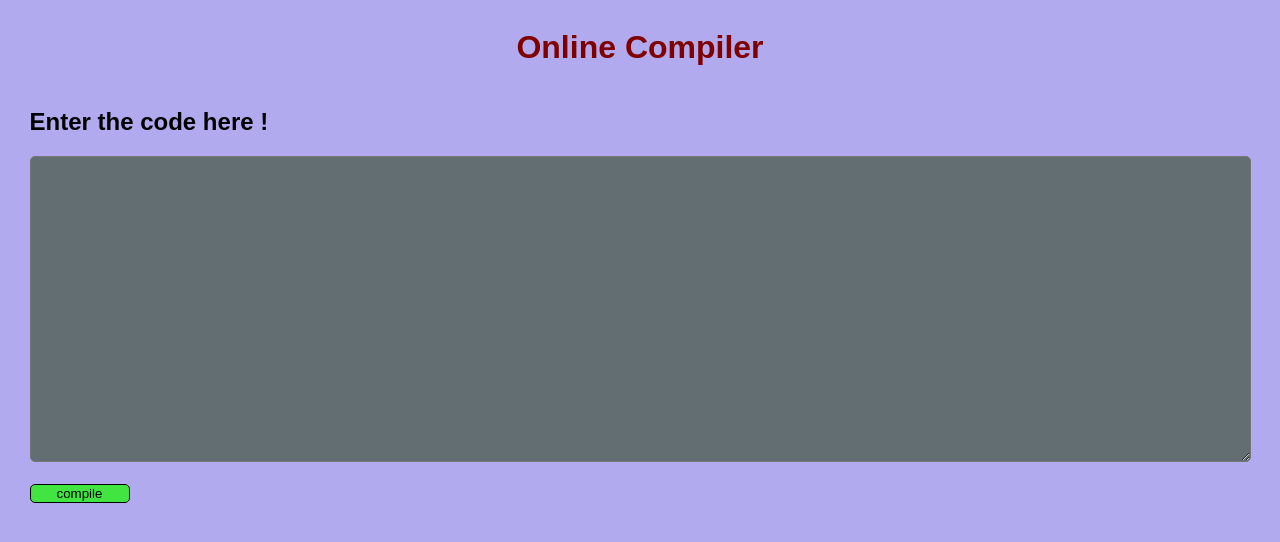
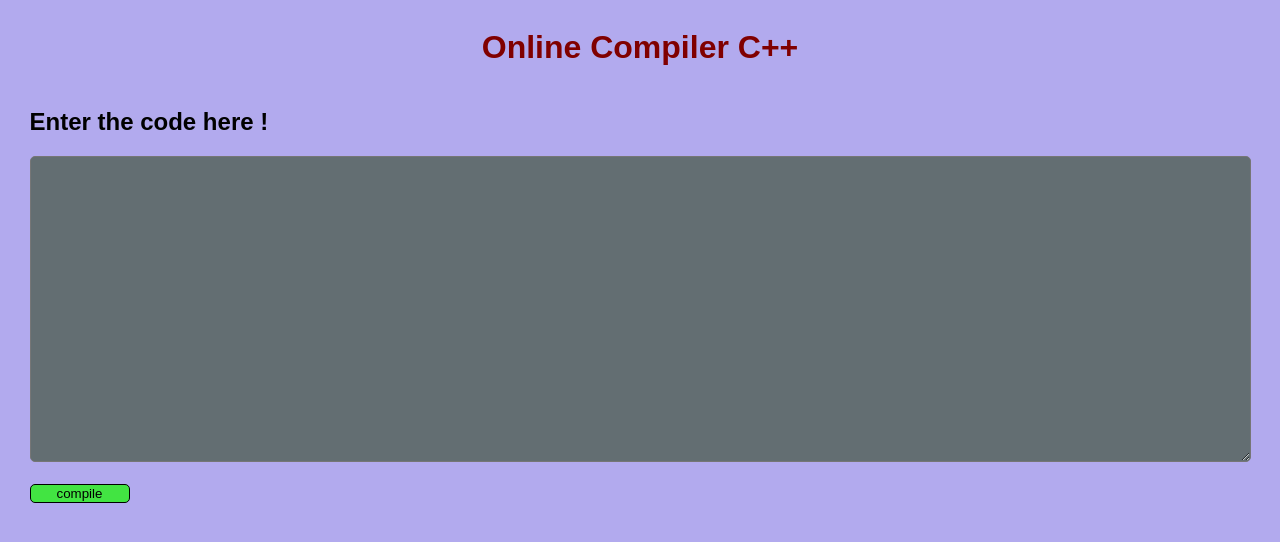
Before and after one commit to Kishansmaran-Puranik/Online-C-compiler, a website: page index.html in a window 1280 px wide. Drawn offline with Linux system fonts and the light colour scheme.

Commit message:
Update index.html

```diff
--- a/index.html
+++ b/index.html
@@ -48,7 +48,7 @@ textarea{
   </head>
   <body>
     <div class="container">
-      <h1>Online Compiler</h1>
+      <h1>Online Compiler C++</h1>
       <div class="code-area">
         <form action="compile" id="myForm" name="myForm" method="post">
           <h2>Enter the code here !</h2>
```
